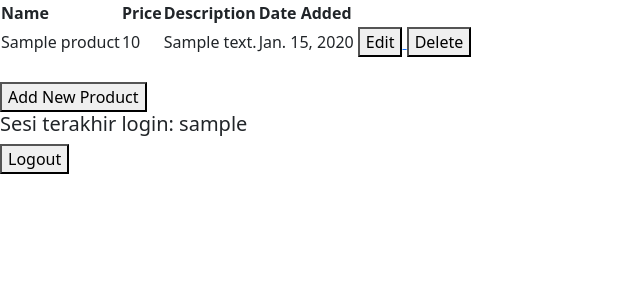
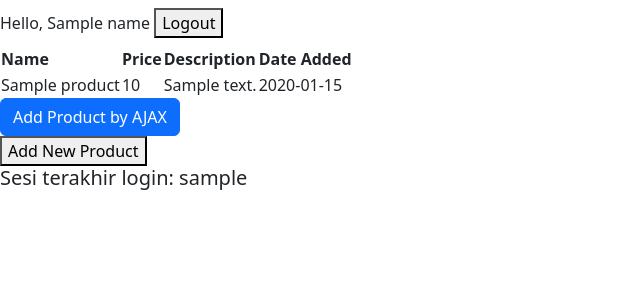
Before and after one commit to CaesarJustitio/shopping-list, a Django app: template main/templates/main.html in a window 1280 px wide. Shown: the top 300 px of the page, without its empty margins (0-640 px from the left). Run offline with Django 4.2, Linux system fonts and the light colour scheme; tables that the repository leaves empty hold one stand-in row (values such as "Sample post"); the template is opened without the code that fills it: values that come from a table or form of the project are taken from there, most other values are stand-ins (such as "Sample title", 1, 10 or a date in 2020).

Commit message:
Tutorial 5 selesai

```diff
--- a/main/templates/main.html
+++ b/main/templates/main.html
@@ -1,44 +1,61 @@
-<!DOCTYPE html>
-<html lang="en">
-<head>
-    <meta charset="UTF-8">
-    <meta name="viewport" content="width=device-width, initial-scale=1.0">
-    <title>Your Page Title</title>
-</head>
-<body>
 {% extends 'base.html' %}
 
 {% block content %}
-    <table>
-        <tr>
-            <th>Name</th>
-            <th>Price</th>
-            <th>Description</th>
-            <th>Date Added</th>
-        </tr>
 
-        {% comment %} Berikut cara memperlihatkan data produk di bawah baris ini {% endcomment %}
+<style>
 
-        {% for product in products %}
-            <tr>
-                <td>{{product.name}}</td>
-                <td>{{product.price}}</td>
-                <td>{{product.description}}</td>
-                <td>{{product.date_added}}
-                    <a href="{% url 'main:edit_product' product.pk %}">
+</style>
+
+<div class="navbar">
+    <div class="navbar-right">
+        <span>Hello, {{name}}</span>
+        <a href="{% url 'main:logout' %}">
             <button>
-                            Edit
+                Logout
             </button>
         </a>
-                    <a href="{% url 'main:delete_product' product.pk %}">
-                        <button>
-                            Delete
-                        </button>
-                    </a>
-                </td>
-            </tr>
-        {% endfor %}
-    </table>
+    </div>
+</div>
+
+<table id="product_table"></table>
+
+
+
+
+
+<div class="modal fade" id="exampleModal" tabindex="-1" aria-labelledby="exampleModalLabel" aria-hidden="true">
+    <div class="modal-dialog">
+        <div class="modal-content">
+            <div class="modal-header">
+                <h1 class="modal-title fs-5" id="exampleModalLabel">Add New Product</h1>
+                <button type="button" class="btn-close" data-bs-dismiss="modal" aria-label="Close"></button>
+            </div>
+            <div class="modal-body">
+                <form id="form" onsubmit="return false;">
+                    {% csrf_token %}
+                    <div class="mb-3">
+                        <label for="name" class="col-form-label">Name:</label>
+                        <input type="text" class="form-control" id="name" name="name"></input>
+                    </div>
+                    <div class="mb-3">
+                        <label for="price" class="col-form-label">Price:</label>
+                        <input type="number" class="form-control" id="price" name="price"></input>
+                    </div>
+                    <div class="mb-3">
+                        <label for="description" class="col-form-label">Description:</label>
+                        <textarea class="form-control" id="description" name="description"></textarea>
+                    </div>
+                </form>
+            </div>
+            <div class="modal-footer">
+                <button type="button" class="btn btn-secondary" data-bs-dismiss="modal">Close</button>
+                <button type="button" class="btn btn-primary" id="button_add" data-bs-dismiss="modal">Add Product</button>
+            </div>
+        </div>
+    </div>
+</div>
+
+<button type="button" class="btn btn-primary" data-bs-toggle="modal" data-bs-target="#exampleModal">Add Product by AJAX</button>
 
 <br />
 
@@ -50,11 +67,44 @@
 
 <h5>Sesi terakhir login: {{ last_login }}</h5>
 
-    <a href="{% url 'main:logout' %}">
-        <button>
-            Logout
-        </button>
-    </a>
+<script>
+    async function getProducts() {
+        return fetch("{% url 'main:get_product_json' %}").then((res) => res.json())
+    }
+
+    async function refreshProducts() {
+        document.getElementById("product_table").innerHTML = ""
+        const products = await getProducts()
+        let htmlString = `<tr>
+            <th>Name</th>
+            <th>Price</th>
+            <th>Description</th>
+            <th>Date Added</th>
+        </tr>`
+        products.forEach((item) => {
+            htmlString += `\n<tr>
+            <td>${item.fields.name}</td>
+            <td>${item.fields.price}</td>
+            <td>${item.fields.description}</td>
+            <td>${item.fields.date_added}</td>
+        </tr>`
+        })
+
+        document.getElementById("product_table").innerHTML = htmlString
+    }
+
+    refreshProducts()
+
+    function addProduct() {
+        fetch("{% url 'main:add_product_ajax' %}", {
+            method: "POST",
+            body: new FormData(document.querySelector('#form'))
+        }).then(refreshProducts)
+
+        document.getElementById("form").reset()
+        return false
+    }
+    document.getElementById("button_add").onclick = addProduct
+</script>
+
 {% endblock content %}
-</body>
-</html>
--- a/main/urls.py
+++ b/main/urls.py
@@ -1,5 +1,5 @@
 from django.urls import path
-from main.views import show_main, create_product, show_xml, show_json, register, login_user, logout_user, edit_product, delete_product
+from main.views import show_main, create_product, show_xml, show_json, register, login_user, logout_user, edit_product, delete_product, get_product_json, add_product_ajax
 
 app_name = 'main'
 
@@ -12,5 +12,7 @@ urlpatterns = [
     path('login/', login_user, name='login'),
     path('logout/', logout_user, name='logout'),
     path('edit-product/<int:id>', edit_product, name='edit_product'),
-    path('delete/<int:id>', delete_product, name='delete_product')
+    path('delete/<int:id>', delete_product, name='delete_product'),
+    path('get-product/', get_product_json, name='get_product_json'),
+    path('create-product-ajax/', add_product_ajax, name='add_product_ajax')
 ]
--- a/main/views.py
+++ b/main/views.py
@@ -1,4 +1,4 @@
-from django.http import HttpResponseRedirect
+from django.http import HttpResponseNotFound, HttpResponseRedirect
 from django.shortcuts import render
 from main.forms import ProductForm, redirect
 from django.urls import reverse
@@ -10,6 +10,8 @@ from django.contrib import messages
 from django.contrib.auth import authenticate, login, logout
 from django.contrib.auth.decorators import login_required
 import datetime
+
+from django.views.decorators.csrf import csrf_exempt
 
 # Create your views here.
 @login_required(login_url='/login')
@@ -112,3 +114,22 @@ def delete_product(request, id):
     product.delete()
     # Kembali ke halaman awal
     return HttpResponseRedirect(reverse('main:show_main'))
+
+def get_product_json(request):
+    product_item = Product.objects.all()
+    return HttpResponse(serializers.serialize('json', product_item))
+
+@csrf_exempt
+def add_product_ajax(request):
+    if (request.method == 'POST'):
+        name = request.POST.get("name")
+        price = request.POST.get("price")
+        description = request.POST.get("description")
+        user = request.user
+
+        new_product = Product(name=name, price=price, description=description, user=user)
+        new_product.save()
+
+        return HttpResponse(b"CREATED", status=201)
+
+    return HttpResponseNotFound()
```
Also changed, not shown: static/images/IMG_7184.JPG (added), 2 other files. Lines whose indentation alone changed are shown as unchanged.
